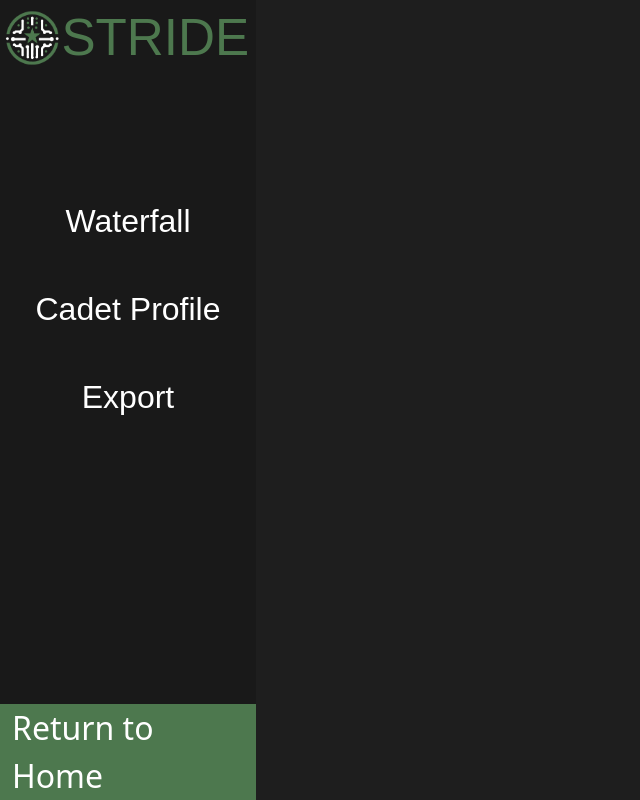
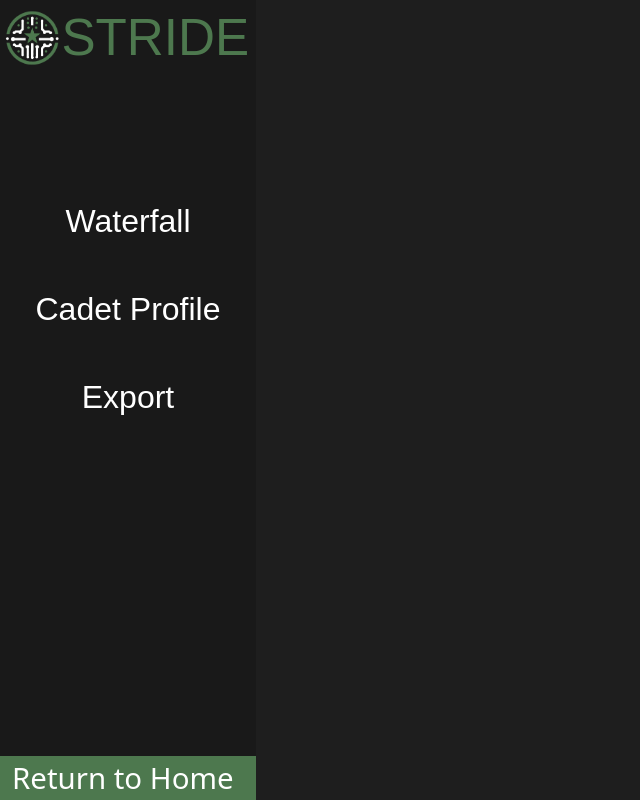
Before and after one commit to Abishanka/STRIDE, a Vue app in the folder electron/frontend/: page /waterfall in a window 1280 px wide. Shown: the whole page, without its empty margins (0-640 px from the left). Built offline with nearby package versions, Linux system fonts and the light colour scheme.

Commit message:
Changed font size for home button

```diff
--- a/electron/frontend/src/assets/styles/sidebar.css
+++ b/electron/frontend/src/assets/styles/sidebar.css
@@ -47,7 +47,7 @@
   .homebutton {
     color: white;
     background-color: #4D784E;
-    font-size: 2.5vw;
+    font-size: 2.3vw;
     width: 20vw;
     margin: 0;
   }
--- a/electron/frontend/src/components/HomeView.vue
+++ b/electron/frontend/src/components/HomeView.vue
@@ -15,6 +15,8 @@
           <div class="col options" v-for="option in menuoptions" :key="option" :class="{'selected-option': option === selected_option}" @click="optionClick(option)">{{option}}</div>
         </div>
       </div>
+
+      <a href="http://localhost:8080/waterfall">profile</a>
 
       <div class="admin-pwd">
         <label for="password">Enter Admin Password</label>
```
